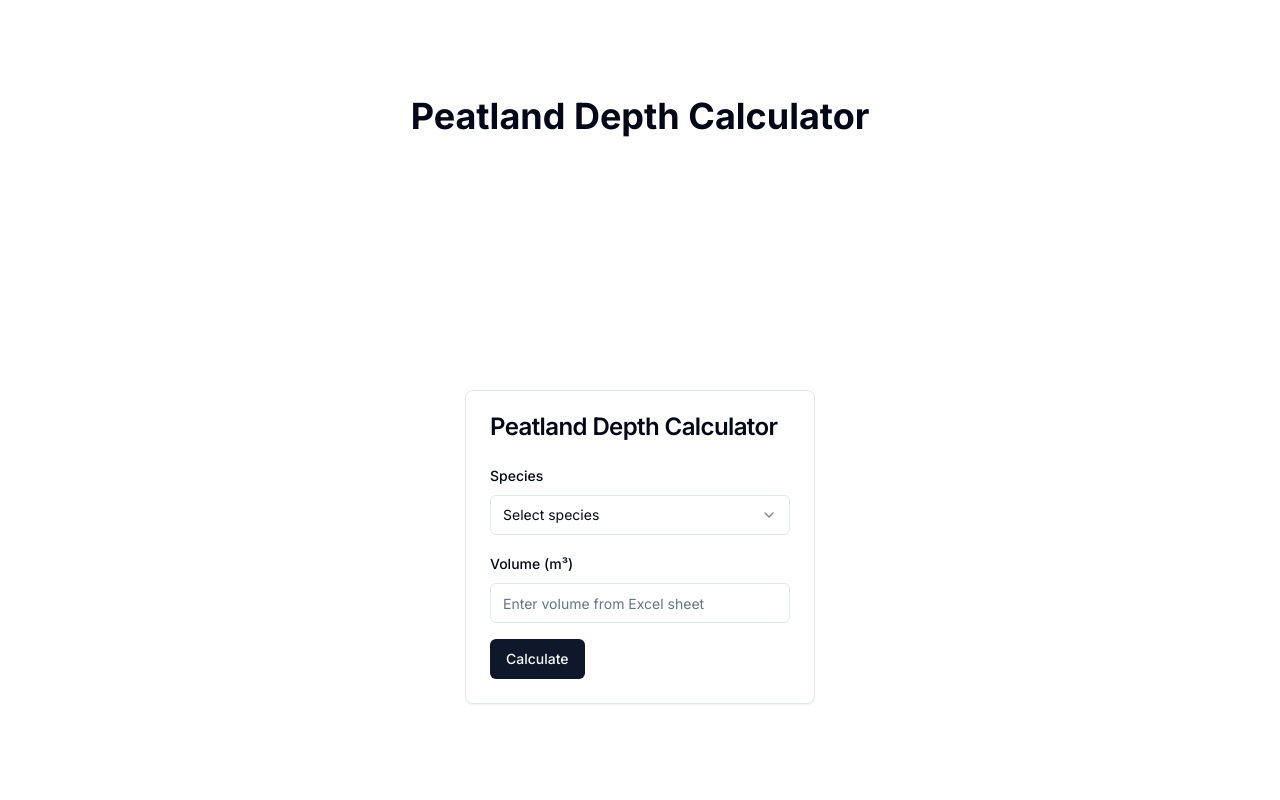
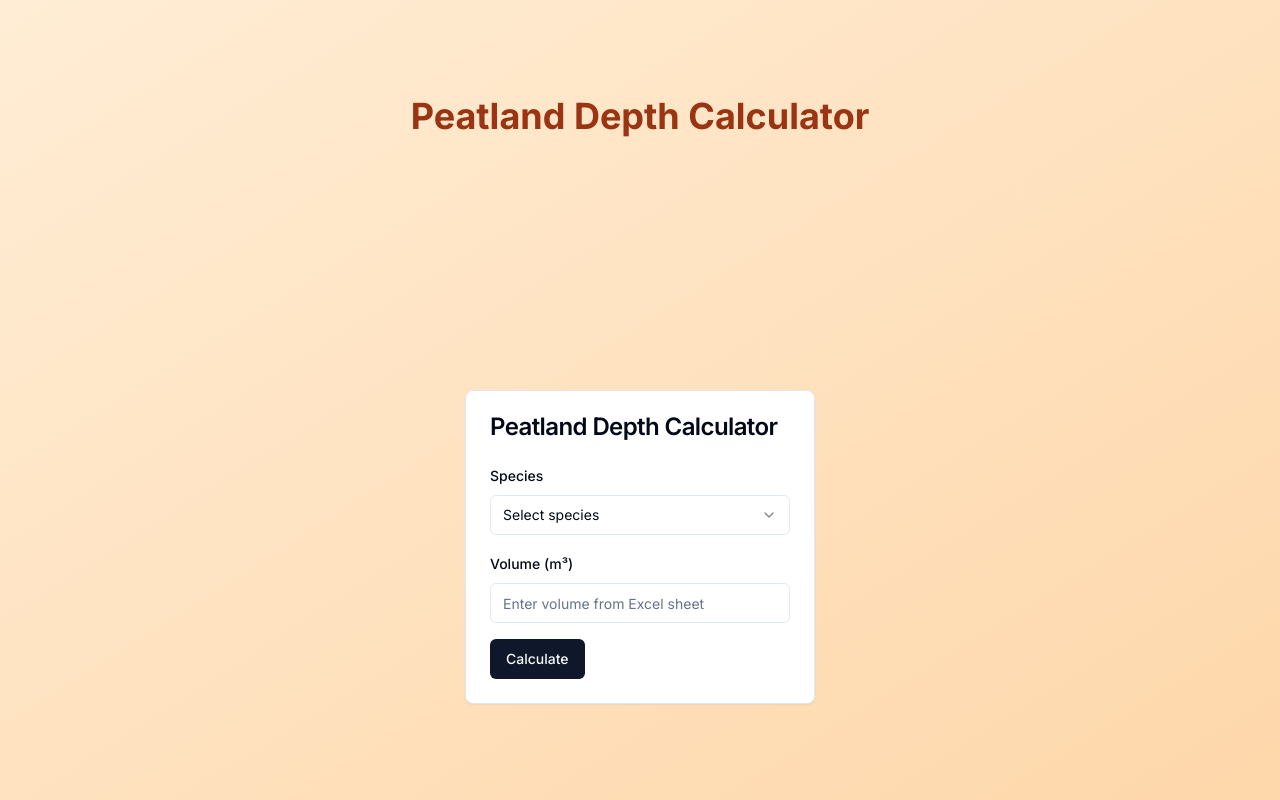
Before and after one commit to maxwellpatt/peat-depth-calculator, a Next.js app: page / in a window 1280 px wide. Built offline with nearby package versions, Linux system fonts and the light colour scheme.

Commit message:
changing color to orange

```diff
--- a/src/app/page.tsx
+++ b/src/app/page.tsx
@@ -1,9 +1,11 @@
 import PeatlandDepthCalculator from '@/components/PeatDepthCalculator'
+
+const authors = "Maxwell and Cap"
 
 export default function Home() {
   return (
-    <main className="flex min-h-screen flex-col items-center justify-between p-24">
-      <h1 className="text-4xl font-bold mb-8">Peatland Depth Calculator</h1>
+    <main className="flex min-h-screen flex-col items-center justify-between p-24 bg-gradient-to-br from-orange-100 to-orange-200">
+      <h1 className="text-4xl font-bold mb-8 text-orange-800">Peatland Depth Calculator</h1>
       <PeatlandDepthCalculator />
     </main>
   )
```
